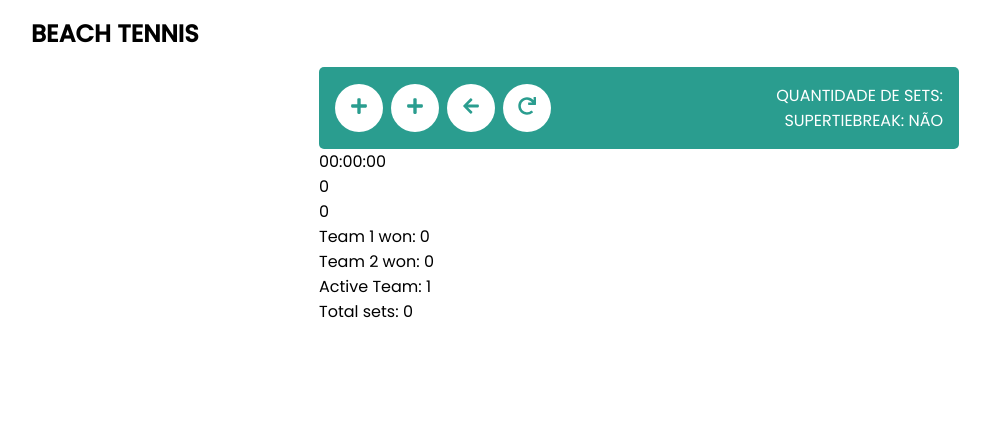
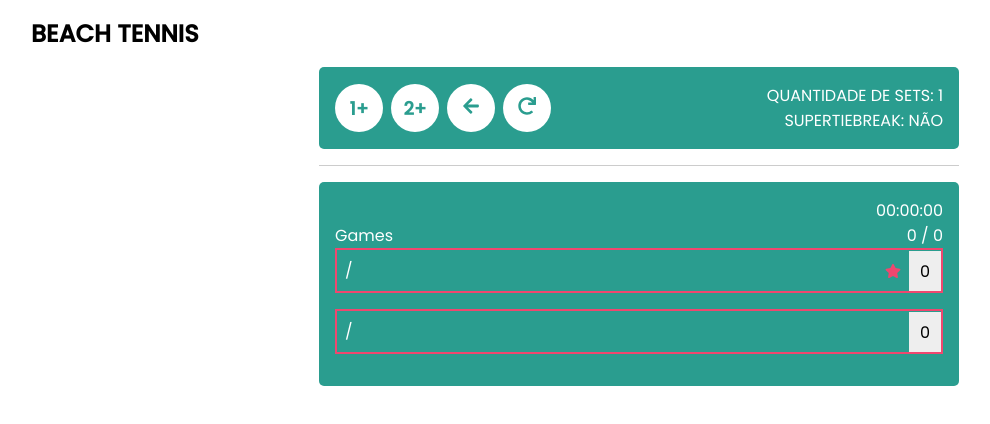
Before and after one commit to gabrielfvale/software-web-atividades, a React (Create React App) app in the folder Atividade 2/beachtennis/: page / in a window 1280 px wide. Both pictures are taken after a click on the button "INICIAR". Shown: the top 424 px of the page, without its empty margins (1-991 px from the left). Built offline with nearby package versions, Linux system fonts and the light colour scheme.

Commit message:
Scoreboard styling

```diff
--- a/Atividade 2/beachtennis/src/components/Scoreboard/index.js
+++ b/Atividade 2/beachtennis/src/components/Scoreboard/index.js
@@ -1,5 +1,70 @@
-const Scoreboard = () => {
-  return <></>;
+import MainContainer from "components/MainContainer";
+
+import {
+  GameDetails,
+  Row,
+  PointBoxContainer,
+  PointColumn,
+  PointBox,
+  ActiveStar,
+} from "./styles";
+
+const Scoreboard = ({ description, matchSets, teams, gameState }) => {
+  const {
+    gameActive,
+    timer,
+    activeTeam,
+    team1_Points,
+    team2_Points,
+    team1_Won,
+    team2_Won,
+    sets,
+  } = gameState;
+
+  const parseTime = (seconds) =>
+    new Date(seconds * 1000).toISOString().substr(11, 8);
+
+  const points = [team1_Points, team2_Points];
+  const pointMap = [0, 15, 30, 40, 60];
+  const amountOfSets = Number(matchSets);
+  const activeIndex = activeTeam === "1" ? 0 : 1;
+
+  return (
+    <MainContainer>
+      <GameDetails>
+        <span>{description}</span>
+        <span>{parseTime(timer)}</span>
+      </GameDetails>
+      <GameDetails>
+        <span>Games</span>
+        <span>
+          {team1_Won} / {team2_Won}
+        </span>
+      </GameDetails>
+
+      {teams.map((team, index) => {
+        const teamKey = index === 0 ? "team1" : "team2";
+        return (
+          <Row key={index}>
+            <span>
+              {team[0]}/{team[1]}
+            </span>
+            <PointBoxContainer>
+              {activeIndex === index && <ActiveStar />}
+              {sets.map((set, index) => (
+                <PointColumn key={index} isSet>
+                  <PointBox>{set[teamKey]}</PointBox>
+                </PointColumn>
+              ))}
+              <PointColumn>
+                <PointBox>{pointMap[points[index]]}</PointBox>
+              </PointColumn>
+            </PointBoxContainer>
+          </Row>
+        );
+      })}
+    </MainContainer>
+  );
 };
 
 export default Scoreboard;
--- a/Atividade 2/beachtennis/src/components/Scoreboard/styles.js
+++ b/Atividade 2/beachtennis/src/components/Scoreboard/styles.js
@@ -0,0 +1,43 @@
+import styled from "styled-components";
+import { FaStar } from "react-icons/fa";
+
+export const GameDetails = styled.div`
+  display: flex;
+  align-items: center;
+  justify-content: space-between;
+
+  color: white;
+`;
+
+export const Row = styled.div`
+  display: flex;
+  align-items: center;
+  justify-content: space-between;
+  border: 2px ${({ theme }) => theme.secondary} solid;
+  span {
+    color: white;
+    padding: 0.5rem;
+  }
+  margin-bottom: 1rem;
+`;
+
+export const PointBoxContainer = styled.div`
+  display: flex;
+  align-items: center;
+`;
+
+export const PointColumn = styled.div`
+  background-color: ${({ theme, isSet }) => (isSet ? theme.secondary : "#eee")};
+`;
+
+export const PointBox = styled.div`
+  padding: 0.5rem;
+  width: 1rem;
+  height: 1.5rem;
+  text-align: center;
+`;
+
+export const ActiveStar = styled(FaStar).attrs({ size: "1rem" })`
+  color: ${({ theme }) => theme.secondary};
+  margin-right: 0.5rem;
+`;
--- /dev/null
+++ b/Atividade 2/beachtennis/src/components/Spacer/index.js
@@ -0,0 +1,8 @@
+import styled from "styled-components";
+
+const Spacer = styled.div`
+  border-top: 1px solid #ccc;
+  margin: 1rem 0 1rem 0;
+`;
+
+export default Spacer;
--- a/Atividade 2/beachtennis/src/pages/GameMode/index.js
+++ b/Atividade 2/beachtennis/src/pages/GameMode/index.js
@@ -1,8 +1,9 @@
-import { FaPlus, FaRedo, FaArrowLeft } from "react-icons/fa";
+import { FaRedo, FaArrowLeft } from "react-icons/fa";
 
 import ControlPanel from "components/ControlPanel";
 import PageContainer from "components/PageContainer";
 import Scoreboard from "components/Scoreboard";
+import Spacer from "components/Spacer";
 
 import { useMatch } from "providers/MatchProvider";
 
@@ -14,20 +15,23 @@ const GameMode = () => {
     addPoint,
     undoChange,
     resetGame,
+
+    description,
+    firstTeam,
+    secondTeam,
   } = useMatch();
 
-  const parseTime = (seconds) =>
-    new Date(seconds * 1000).toISOString().substr(11, 8);
-
-  const pointMap = [0, 15, 30, 40, 60];
+  const TextIcon = ({ text }) => (
+    <span style={{ fontWeight: "bold" }}>{text}</span>
+  );
 
   const controlButtons = [
     {
-      icon: FaPlus,
+      icon: () => <TextIcon text="1+" />,
       onClick: () => addPoint(0),
     },
     {
-      icon: FaPlus,
+      icon: () => <TextIcon text="2+" />,
       onClick: () => addPoint(1),
     },
     {
@@ -47,14 +51,13 @@ const GameMode = () => {
         matchSets={matchSets}
         superTieBreak={superTieBreak}
       />
-      <span>{parseTime(gameState.timer)}</span>
-      <Scoreboard />
-      <p>{gameState.team1_Points}</p>
-      <p>{gameState.team2_Points}</p>
-      <p>Team 1 won: {gameState.team1_Won}</p>
-      <p>Team 2 won: {gameState.team2_Won}</p>
-      <p>Active Team: {gameState.activeTeam}</p>
-      <p>Total sets: {gameState.sets.length}</p>
+      <Spacer />
+      <Scoreboard
+        description={description}
+        matchSets={matchSets}
+        teams={[firstTeam, secondTeam]}
+        gameState={gameState}
+      />
     </PageContainer>
   );
 };
--- a/Atividade 2/beachtennis/src/pages/Home/index.js
+++ b/Atividade 2/beachtennis/src/pages/Home/index.js
@@ -35,7 +35,14 @@ const Home = () => {
   const onSend = () => {
     let superTieBreak = stb;
     if (matchSets === "1") superTieBreak = false;
-    setGame(activeTeam, matchSets, firstTeam, secondTeam, superTieBreak);
+    setGame(
+      description,
+      activeTeam,
+      matchSets,
+      firstTeam,
+      secondTeam,
+      superTieBreak
+    );
     setRoute(1);
   };
 
--- a/Atividade 2/beachtennis/src/providers/MatchProvider.js
+++ b/Atividade 2/beachtennis/src/providers/MatchProvider.js
@@ -26,8 +26,8 @@ const MatchProvider = ({ children }) => {
   const [gameState, setGameState] = useState(initialGameState);
   const [prevGameState, setPrevGameState] = useState(initialGameState);
 
-  const setFirstTeam = (first, second) => _setFirstTeam([first, second]);
-  const setSecondTeam = (first, second) => _setSecondTeam([first, second]);
+  const setFirstTeam = (team) => _setFirstTeam([...team]);
+  const setSecondTeam = (team) => _setSecondTeam([...team]);
 
   const setGame = (
     description,
```
